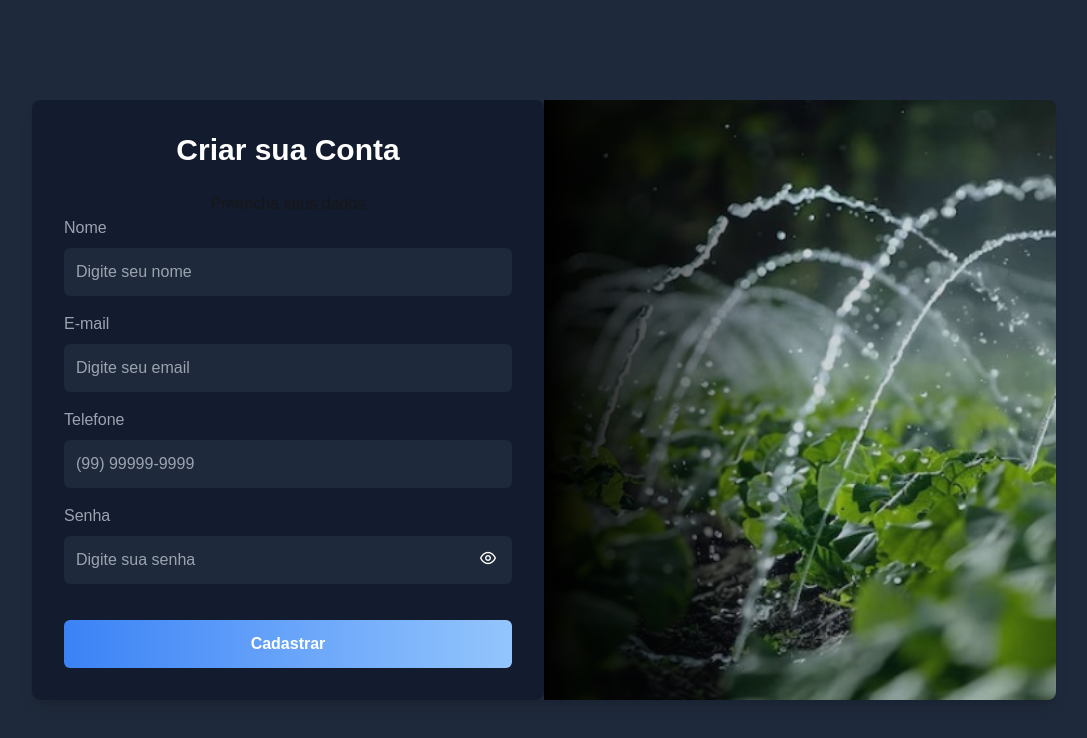
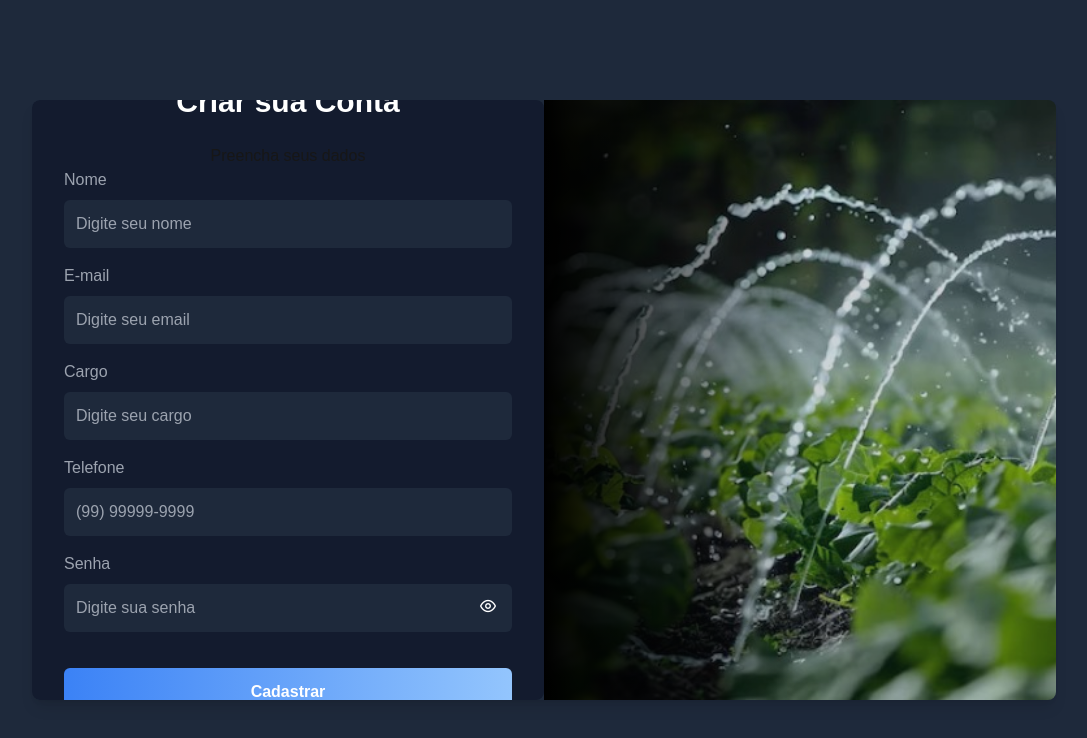
Before and after one commit to Giovani-RodriguesS/projeto_iot, a Next.js app in the folder app/FrontEnd/Views/iot/: page /register in a window 1280 px wide. Shown: the top 738 px of the page, without its empty margins (96-1183 px from the left). Built offline with nearby package versions, Linux system fonts and the light colour scheme.

Commit message:
feature:rename variables and add job

```diff
--- a/app/FrontEnd/Views/iot/src/app/register/page.tsx
+++ b/app/FrontEnd/Views/iot/src/app/register/page.tsx
@@ -7,22 +7,24 @@ import { useRouter } from 'next/navigation';
 import axios from "axios";
 
 export default function StyledMaskDemo() {
-    const [name, setname] = useState('');
+    const [nome, setName] = useState('');
     const [email, setEmail] = useState('');
-    const [phone, setPhone] = useState('');
-    const [password, setPassword] = useState('');
-    const [passwordVisible, setPasswordVisible] = useState(false);
+    const [cargo, setCargo] = useState('');
+    const [telefone, setPhone] = useState('');
+    const [senha, setPassword] = useState('');
+    const [senhaVisible, setPasswordVisible] = useState(false);
     const router = useRouter();
 
     const handleSubmit = async (e: React.FormEvent) => {
         e.preventDefault();
 
         try {
-            const response = await axios.post('http://localhost:3000/register', {
-                name,
+            const response = await axios.post('http://localhost:5257/api/', {
+                nome,
                 email,
-                phone,
-                password,
+                cargo,
+                telefone,
+                senha,
             });
 
             if (response.status === 200) {
@@ -50,7 +52,8 @@ export default function StyledMaskDemo() {
                             <input
                                 type="text"
                                 id="nome"
-                                name="nome"
+                                value={nome}
+                                onChange={(e) => setName(e.target.value)}
                                 required
                                 className="w-full p-3 bg-slate-800 text-white rounded-md"
                                 placeholder="Digite seu nome"
@@ -63,18 +66,35 @@ export default function StyledMaskDemo() {
                             <input
                                 type="email"
                                 id="email"
-                                name="email"
+                                value={email}
+                                onChange={(e) => setEmail(e.target.value)}
                                 required
                                 className="w-full p-3 bg-slate-800 text-white rounded-md"
                                 placeholder="Digite seu email"
                             />
                         </div>
 
+                        {/* Campo Cargo */}
+                        <div>
+                            <label htmlFor="cargo" className="text-gray-400 block mb-2">Cargo</label>
+                            <input
+                                type="text"
+                                id="cargo"
+                                value={cargo}
+                                onChange={(e) => setCargo(e.target.value)}
+                                required
+                                className="w-full p-3 bg-slate-800 text-white rounded-md"
+                                placeholder="Digite seu cargo"
+                            />
+                        </div>
+
                         {/* Campo Telefone */}
                         <div>
-                            <label htmlFor="phone" className="text-gray-400 block mb-2">Telefone</label>
+                        <label htmlFor="cargo" className="text-gray-400 block mb-2">Telefone</label>
                         <InputMask
                             id="phone"
+                            value={telefone}
+                            onChange={(e) => setPhone(e.value as string)}
                             mask="(99) 99999-9999"
                             placeholder="(99) 99999-9999"
                             className="w-full p-3 bg-slate-800 text-white rounded-md"
@@ -86,19 +106,18 @@ export default function StyledMaskDemo() {
                             <label htmlFor="password" className="text-gray-400 block mb-2">Senha</label>
                             <div className="relative w-full">
                                 <input
-                                    type={passwordVisible ? "text" : "password"}
+                                    type={senhaVisible ? "text" : "password"}
                                     id="password"
-                                    value={password}
+                                    value={senha}
                                     onChange={(e) => setPassword(e.target.value)}
                                     className="w-full p-3 bg-slate-800 text-white rounded-md pr-10"
                                     placeholder="Digite sua senha"
                                 />
-                                {/* Ícone de Olho no final do campo */}
                                 <span
-                                    onClick={() => setPasswordVisible(!passwordVisible)}
+                                    onClick={() => setPasswordVisible(!senhaVisible)}
                                     className="absolute right-4 top-1/2 transform -translate-y-1/2 text-white cursor-pointer"
                                 >
-                                    <i className={`pi ${passwordVisible ? 'pi-eye-slash' : 'pi-eye'}`} />
+                                    <i className={`pi ${senhaVisible ? 'pi-eye-slash' : 'pi-eye'}`} />
                                 </span>
                             </div>
                         </div>
```
Lines whose indentation alone changed are shown as unchanged.
